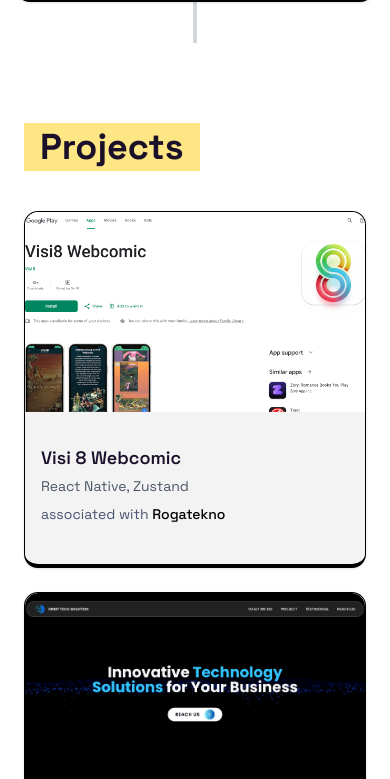
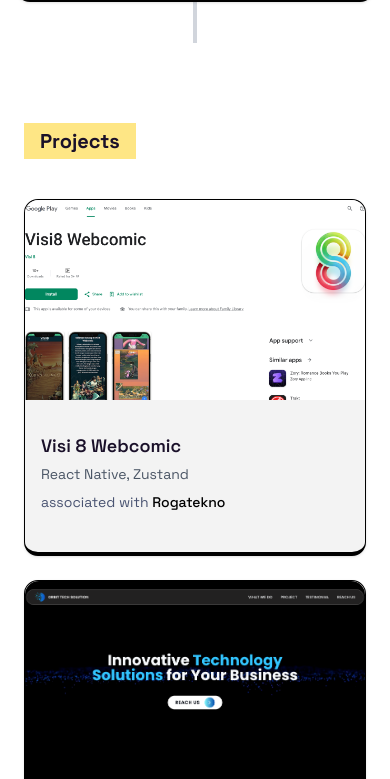
Before and after one commit to RamdlanFaqih/ramfaq, a Next.js app: page / in a window 390 px wide. Shown: the part 1800-2579 px from the top of the page. Built offline with nearby package versions, Linux system fonts and the light colour scheme.

Commit message:
update size

```diff
--- a/src/components/pages/LandingPage/modules/SectionTwo.tsx
+++ b/src/components/pages/LandingPage/modules/SectionTwo.tsx
@@ -65,7 +65,7 @@
       <div className="max-w-7xl mx-auto">
         {/* Header */}
         <div className="mb-10">
-          <h2 className="text-4xl font-bold bg-amber-200 inline-block px-4 py-1">
+          <h2 className="text-xl md:text-4xl font-bold bg-amber-200 inline-block px-4 py-1">
             Projects
           </h2>
         </div>
--- a/src/components/pages/LandingPage/modules/YoutubeChannel.tsx
+++ b/src/components/pages/LandingPage/modules/YoutubeChannel.tsx
@@ -8,13 +8,13 @@
             <div className="max-w-7xl mx-auto">
                 {/* Title */}
                 <div className="mb-6">
-                    <h2 className="text-4xl font-bold bg-amber-200 inline-block px-4 py-1">
+                    <h2 className="text-xl md:text-4xl font-bold bg-amber-200 inline-block px-2 md:px-4 py-1">
                         Youtube Channel
                     </h2>
                 </div>
 
                 {/* Description */}
-                <p className="text-lg md:text-xl text-gray-700 mb-5 max-w-3xl">
+                <p className="text-sm md:text-xl text-gray-700 mb-5 max-w-3xl">
                     I&apos;m kicking off my own YouTube channel — a chill space where I share live streams, VODs, and whatever I feel like recording.
                     Sometimes I game, sometimes I code, and sometimes I just vibe. Come hang out!
                 </p>
```
